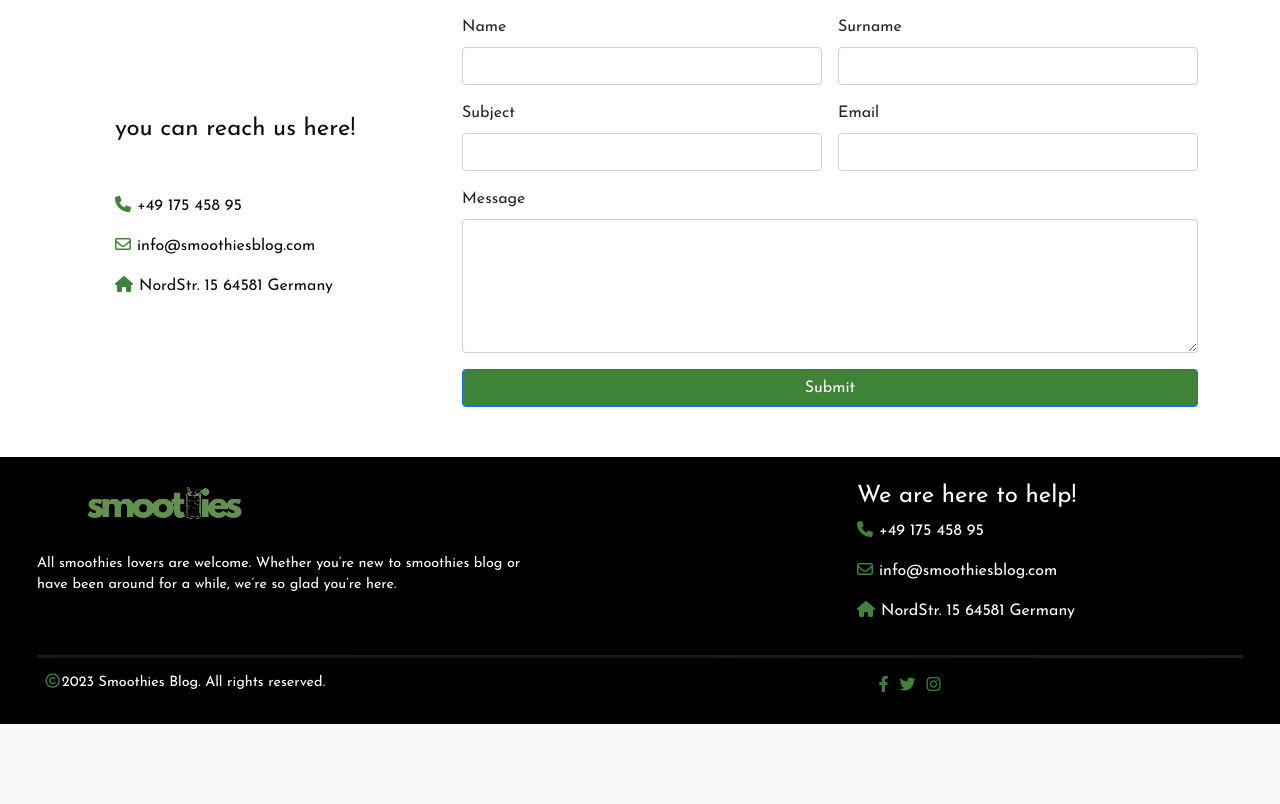
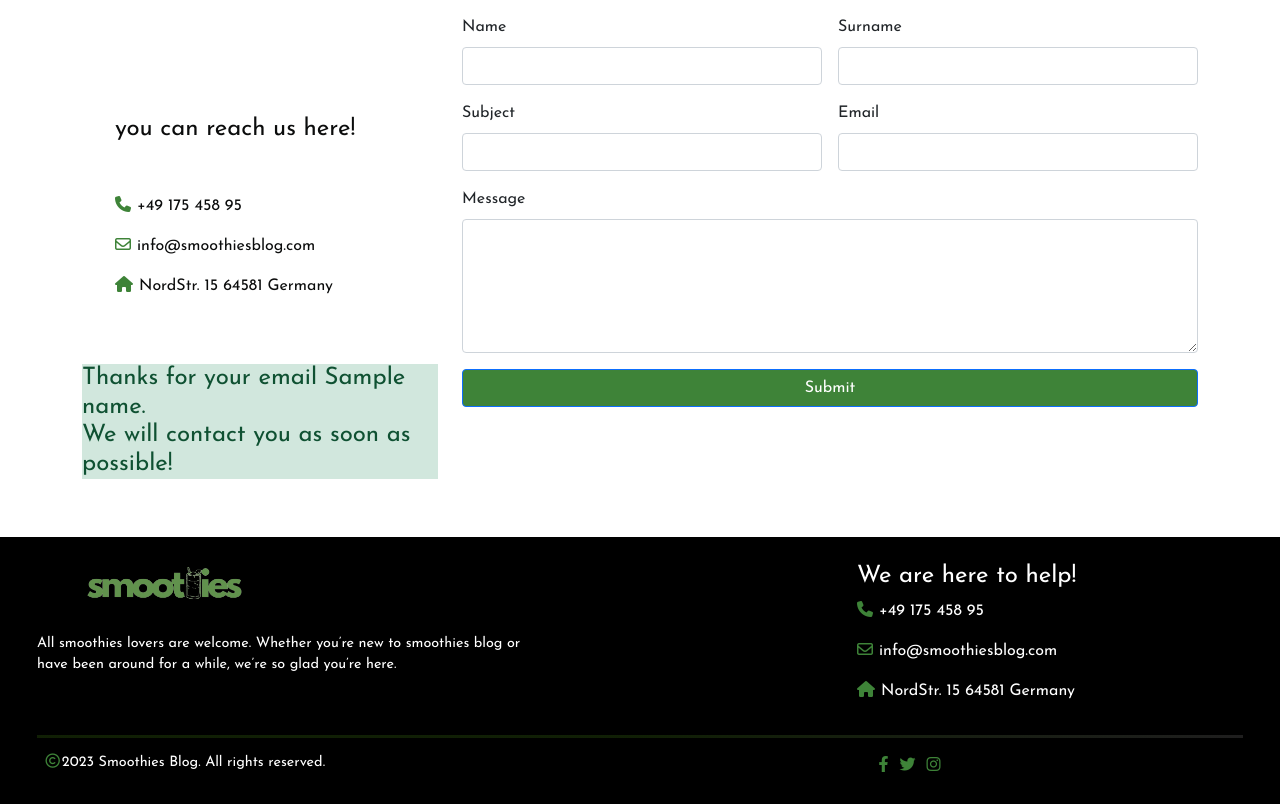
Before and after one commit to Code-Institute-Submissions/soukasamadi-Smoothies-blog, a Django app: template templates/recipes/contact.html in a window 1280 px wide. Shown: the part 667-1471 px from the top of the page. Before the commit the page ends 1391 px from the top, so only its background shows below. Run offline with Django 3.2, Linux system fonts and the light colour scheme; tables that the repository leaves empty hold one stand-in row (values such as "Sample post"); the template is opened without the code that fills it: values that come from a table or form of the project are taken from there, most other values are stand-ins (such as "Sample title", 1, 10 or a date in 2020); parts of the project's set-up code (start-up, migrations or seed data) failed here and were passed over; some libraries are stand-ins or nearby versions.

Commit message:
Add success sent email message

```diff
--- a/templates/recipes/contact.html
+++ b/templates/recipes/contact.html
@@ -33,6 +33,14 @@
           <p><i class="fas fa-phone"></i>+49 175 458 95</p>
           <p><i class="far fa-envelope"></i>info@smoothiesblog.com</p>
           <p><i class="fas fa-home"></i>NordStr. 15 64581 Germany</p>
+        </div>
+        <div class="email_sent_message alert-success">
+          {% if name %}
+          <h4>
+            Thanks for your email {{ name}}.<br />
+            We will contact you as soon as possible!
+          </h4>
+          {% endif %}
         </div>
       </div>
       <div class="col-md-8">
```
